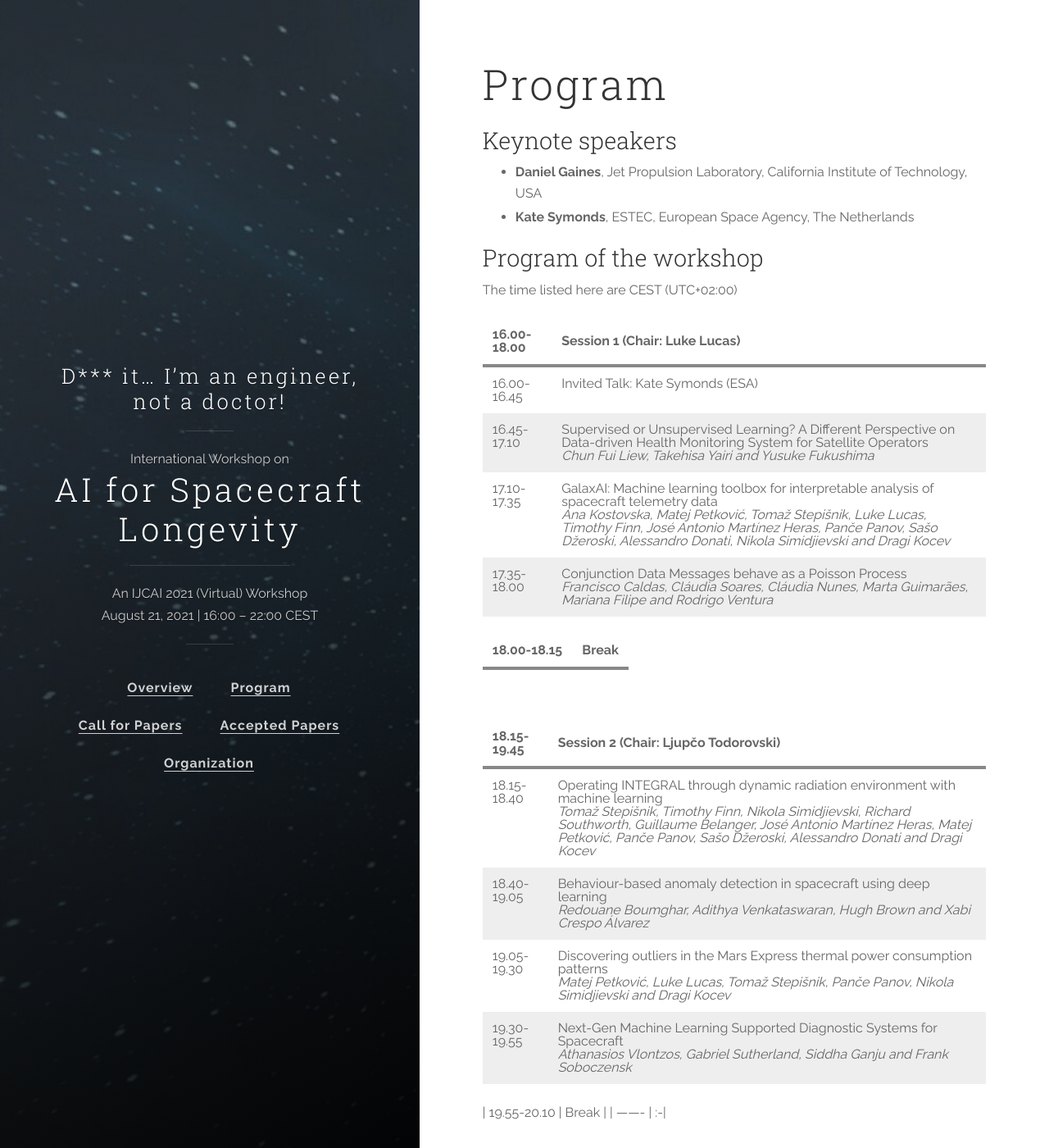
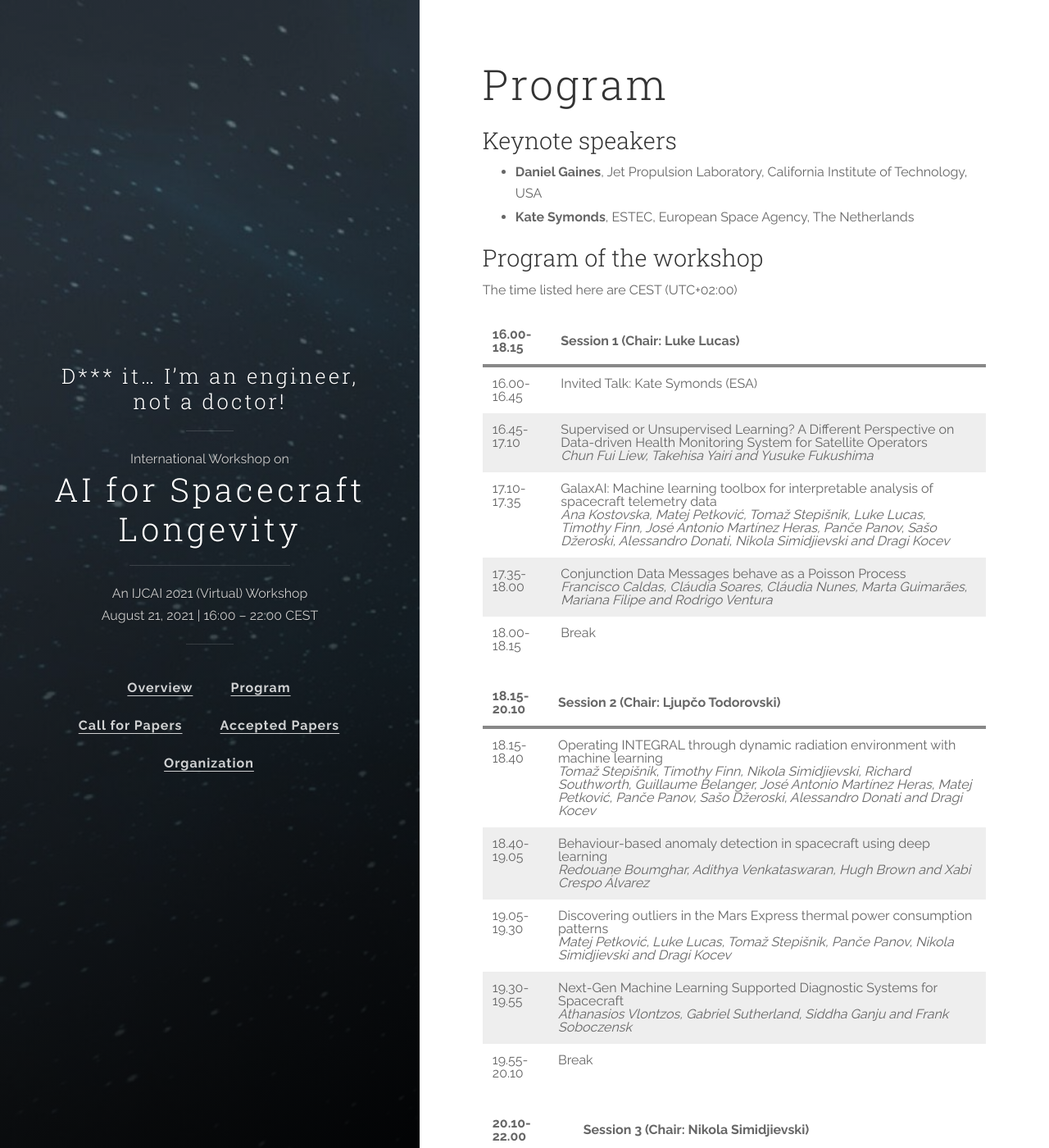
Before and after one commit to ai4spacecraft/ai4spacecraft.github.io, a Jekyll site: the page built from program.md, in a window 1280 px wide and 1400 px high. Shown: the whole window at 82% size. Built offline with Jekyll 4.4.1, drawn with Linux system fonts in a browser that asks for light colours.

Commit message:
Update program.md

```diff
--- a/program.md
+++ b/program.md
@@ -13,27 +13,23 @@ title:  "Program"
 
 The time listed here are CEST (UTC+02:00)
 
-| 16.00-18.00  | Session 1 (Chair: Luke Lucas)|
+| 16.00-18.15  | Session 1 (Chair: Luke Lucas)|
 | ------- |  :-|
 | 16.00-16.45 |  Invited Talk: Kate Symonds (ESA)|
 | 16.45-17.10 |  Supervised or Unsupervised Learning? A Different Perspective on Data-driven Health Monitoring System for Satellite Operators <br> *Chun Fui Liew, Takehisa Yairi and Yusuke Fukushima*|
 | 17.10-17.35 |  GalaxAI: Machine learning toolbox for interpretable analysis of spacecraft telemetry data <br> *Ana Kostovska, Matej Petković, Tomaž Stepišnik, Luke Lucas, Timothy Finn, José Antonio Martínez Heras, Panče Panov, Sašo Džeroski, Alessandro Donati, Nikola Simidjievski and Dragi Kocev*|
 | 17.35-18.00 |  Conjunction Data Messages behave as a Poisson Process <br> *Francisco Caldas, Cláudia Soares, Cláudia Nunes, Marta Guimarães, Mariana Filipe and Rodrigo Ventura*|
+| 18.00-18.15 |  Break |
 
-| 18.00-18.15 |  Break |
-| ------- |  :-|
-| | |
 
-| 18.15-19.45   | Session 2 (Chair: Ljupčo Todorovski)|
+| 18.15-20.10   | Session 2 (Chair: Ljupčo Todorovski)|
 | ------- |  :-|
 | 18.15-18.40 |  Operating INTEGRAL through dynamic radiation environment with machine learning <br> *Tomaž Stepišnik, Timothy Finn, Nikola Simidjievski, Richard Southworth, Guillaume Belanger, José Antonio Martínez Heras, Matej Petković, Panče Panov, Sašo Džeroski, Alessandro Donati and Dragi Kocev*|
 | 18.40-19.05 |  Behaviour-based anomaly detection in spacecraft using deep learning <br> *Redouane Boumghar, Adithya Venkataswaran, Hugh Brown and Xabi Crespo Álvarez*|
 | 19.05-19.30 |  Discovering outliers in the Mars Express thermal power consumption patterns <br> *Matej Petković, Luke Lucas, Tomaž Stepišnik, Panče Panov, Nikola Simidjievski and Dragi Kocev*|
 | 19.30-19.55 |  Next-Gen Machine Learning Supported Diagnostic Systems for Spacecraft <br> *Athanasios Vlontzos, Gabriel Sutherland, Siddha Ganju and Frank Soboczensk*|
+| 19.55-20.10 |  Break |
 
-
-| 19.55-20.10 |  Break |
-| ------- |  :-|
 
 
 | 20.10-22.00  | Session 3 (Chair: Nikola Simidjievski)|
```
